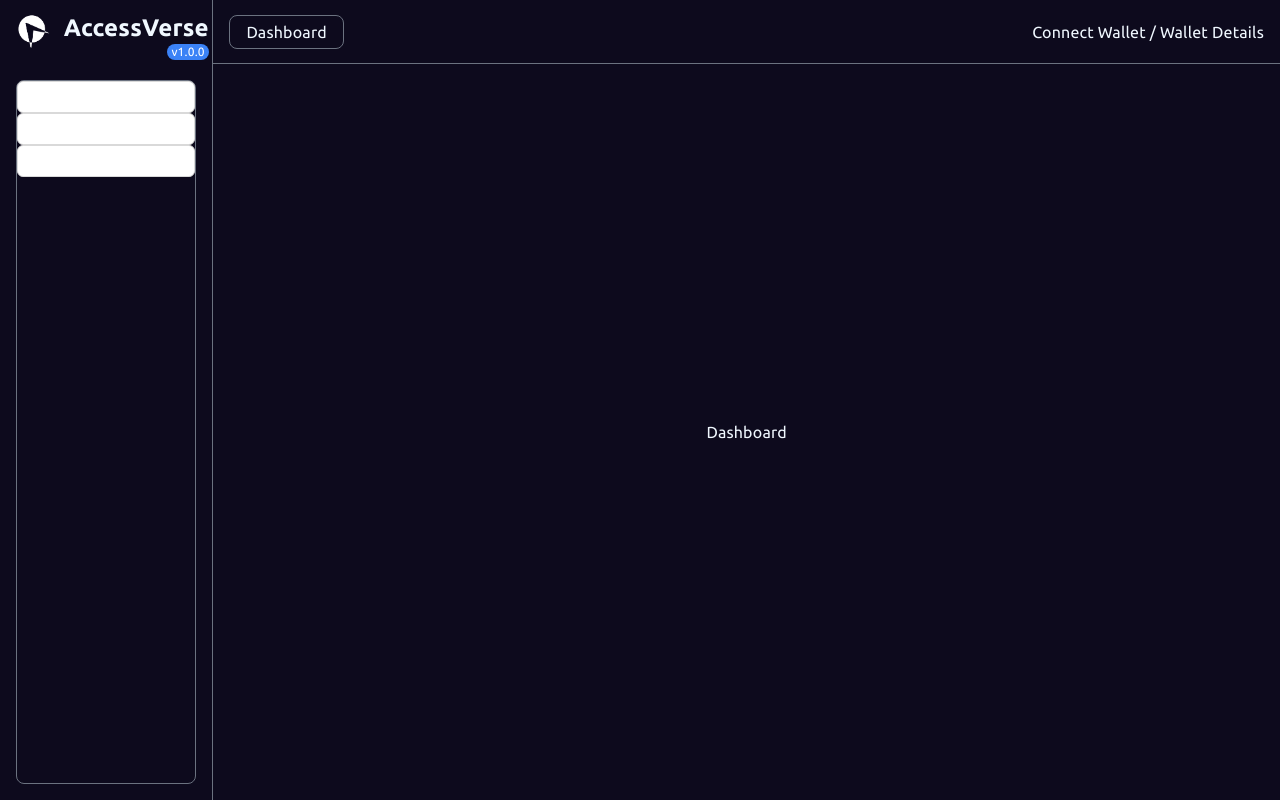
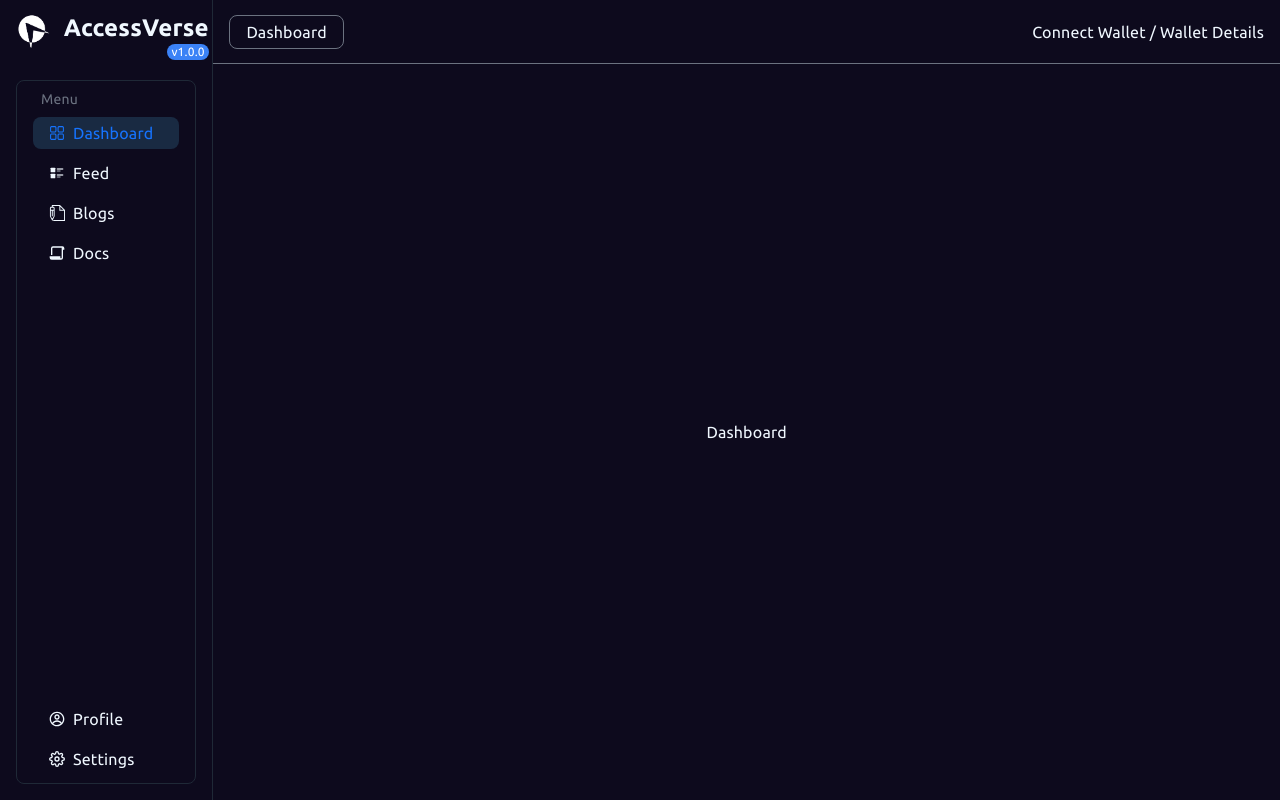
Before and after one commit to AccessVerse/accessverse, a React (Vite) app: page / in a window 1280 px wide. Both pictures are taken after a click on the button "Go to app". Built offline with nearby package versions, Linux system fonts and the light colour scheme.

Commit message:
feat: sidenav fix & migrate

```diff
--- a/src/App.tsx
+++ b/src/App.tsx
@@ -1,7 +1,9 @@
 import routes from 'config/routes';
 import Blog from 'pages/Blog';
+import Blogs from 'pages/Blogs';
 import Dashboard from 'pages/Dashboard';
 import Docs from 'pages/Docs';
+import Feed from 'pages/Feed';
 import Home from 'pages/Home';
 import NotFound from 'pages/NotFound';
 import Profile from 'pages/Profile';
@@ -17,7 +19,9 @@ function App() {
         <Route path={routes.PROFILE} element={<Profile />} />
         <Route path={routes.SETTINGS} element={<Settings />} />
         <Route path={routes.BLOG} element={<Blog />} />
+        <Route path={routes.BLOGS} element={<Blogs />} />
         <Route path={routes.DOCS} element={<Docs />} />
+        <Route path={routes.FEED} element={<Feed />} />
         <Route path="*" element={<NotFound />} />
       </Routes>
     </div>
--- a/src/components/common/SideNav.tsx
+++ b/src/components/common/SideNav.tsx
@@ -1,13 +1,61 @@
-import { Button } from 'antd';
+import { Tooltip } from 'antd';
 import { appName, semanticVersion } from 'config/data';
 import routes from 'config/routes';
-import { useNavigate } from 'react-router-dom';
+import { CgFeed, CgProfile } from 'react-icons/cg';
+import { FiSettings } from 'react-icons/fi';
+import { RiFilePaper2Line } from 'react-icons/ri';
+import { RxDashboard } from 'react-icons/rx';
+import { TfiWrite } from 'react-icons/tfi';
+import { Link, useLocation, useNavigate } from 'react-router-dom';
+
+const sections = [
+  {
+    name: 'Menu',
+    children: [
+      {
+        name: 'Dashboard',
+        logo: <RxDashboard />,
+        route: routes.DASHBOARD,
+      },
+      {
+        name: 'Feed',
+        logo: <CgFeed />,
+        route: routes.FEED,
+      },
+      {
+        name: 'Blogs',
+        logo: <TfiWrite />,
+        route: routes.BLOGS,
+      },
+      {
+        name: 'Docs',
+        logo: <RiFilePaper2Line />,
+        route: routes.DOCS,
+      },
+    ],
+  },
+  {
+    children: [
+      {
+        name: 'Profile',
+        logo: <CgProfile />,
+        route: routes.PROFILE,
+      },
+      {
+        name: 'Settings',
+        logo: <FiSettings />,
+        route: routes.SETTINGS,
+      },
+    ],
+  },
+];
 
 function SideNav() {
   const navigate = useNavigate();
+  const location = useLocation();
 
   return (
-    <div className="flex flex-col h-screen w-[20vw] border-r border-gray-500">
+    <div className="flex flex-col h-screen w-[20vw] border-r border-gray-800">
       <div className="flex justify-center items-center h-[8vh]">
         <button
           type="button"
@@ -30,22 +78,31 @@ function SideNav() {
         </button>
       </div>
 
-      <div className="flex flex-col border border-gray-500 m-4 rounded-lg h-full">
-        <Button
-          className="text-white"
-          onClick={() => navigate(routes.DASHBOARD)}
-        >
-          Dashboard
-        </Button>
-        <Button className="text-white" onClick={() => navigate(routes.PROFILE)}>
-          Profile
-        </Button>
-        <Button
-          className="text-white"
-          onClick={() => navigate(routes.SETTINGS)}
-        >
-          Settings
-        </Button>
+      <div className="flex flex-col border border-gray-800 m-4 rounded-lg h-full justify-between p-2">
+        {sections.map(({ name, children }, idx) => {
+          return (
+            <div key={idx} className="flex flex-col space-y-2">
+              <span className="text-sm text-gray-500 px-4">{name}</span>
+              {children.map(({ name: childName, route, logo }, index) => {
+                return (
+                  <Tooltip title="Services" placement="right" key={index}>
+                    <Link
+                      className={`flex items-center h-8 p-4 mx-2 rounded-lg space-x-2 ${
+                        // location.pathname === route && 'bg-red-600'
+                        location.pathname.startsWith(route) &&
+                        'bg-[#192A42] text-[#1673fe]'
+                      }`}
+                      to={route}
+                    >
+                      <span>{logo}</span>
+                      <span>{childName}</span>
+                    </Link>
+                  </Tooltip>
+                );
+              })}
+            </div>
+          );
+        })}
       </div>
     </div>
   );
--- a/src/config/routes.ts
+++ b/src/config/routes.ts
@@ -1,19 +1,25 @@
 const urls = {
   HOME: '/',
   DASHBOARD: '/dashboard',
-  BLOG: '/blog',
+  BLOGS: '/blog',
+  BLOG: (id: string) => `/blog/${id}`,
   DOCS: '/docs',
   SETTINGS: '/settings',
   PROFILE: '/profile',
+  FEED: '/feed',
+  DISCUSSIONS: '/discussions',
 };
 
 const routes = {
   HOME: urls.HOME,
   DASHBOARD: urls.DASHBOARD,
-  BLOG: urls.BLOG,
+  BLOGS: urls.BLOGS,
+  BLOG: urls.BLOG(':id'),
   DOCS: urls.DOCS,
   SETTINGS: urls.SETTINGS,
   PROFILE: urls.PROFILE,
+  FEED: urls.FEED,
+  DISCUSSIONS: urls.DISCUSSIONS,
 };
 
 export default routes;
--- a/src/pages/Blog.tsx
+++ b/src/pages/Blog.tsx
@@ -1,5 +1,14 @@
+import Layout from 'components/common/Layout';
+import { useParams } from 'react-router-dom';
+
 function Blog() {
-  return <div>Blog</div>;
+  const { id } = useParams();
+
+  return (
+    <Layout page={`Blog - ${id}`}>
+      <div className="flex justify-center items-center h-full">Blog - {id}</div>
+    </Layout>
+  );
 }
 
 export default Blog;
--- /dev/null
+++ b/src/pages/Blogs.tsx
@@ -0,0 +1,11 @@
+import Layout from 'components/common/Layout';
+
+function Blogs() {
+  return (
+    <Layout page="Blogs">
+      <div className="flex justify-center items-center h-full">Blogs</div>
+    </Layout>
+  );
+}
+
+export default Blogs;
--- /dev/null
+++ b/src/pages/Discussions.tsx
@@ -0,0 +1,11 @@
+import Layout from 'components/common/Layout';
+
+function Discussions() {
+  return (
+    <Layout page="Discussions">
+      <div className="flex justify-center items-center h-full">Discussions</div>
+    </Layout>
+  );
+}
+
+export default Discussions;
--- a/src/pages/Docs.tsx
+++ b/src/pages/Docs.tsx
@@ -1,5 +1,11 @@
+import Layout from 'components/common/Layout';
+
 function Docs() {
-  return <div>Docs</div>;
+  return (
+    <Layout page="Docs">
+      <div className="flex justify-center items-center h-full">Docs</div>
+    </Layout>
+  );
 }
 
 export default Docs;
--- /dev/null
+++ b/src/pages/Feed.tsx
@@ -0,0 +1,11 @@
+import Layout from 'components/common/Layout';
+
+function Feed() {
+  return (
+    <Layout page="Feed">
+      <div className="flex justify-center items-center h-full">Feed</div>
+    </Layout>
+  );
+}
+
+export default Feed;
```
